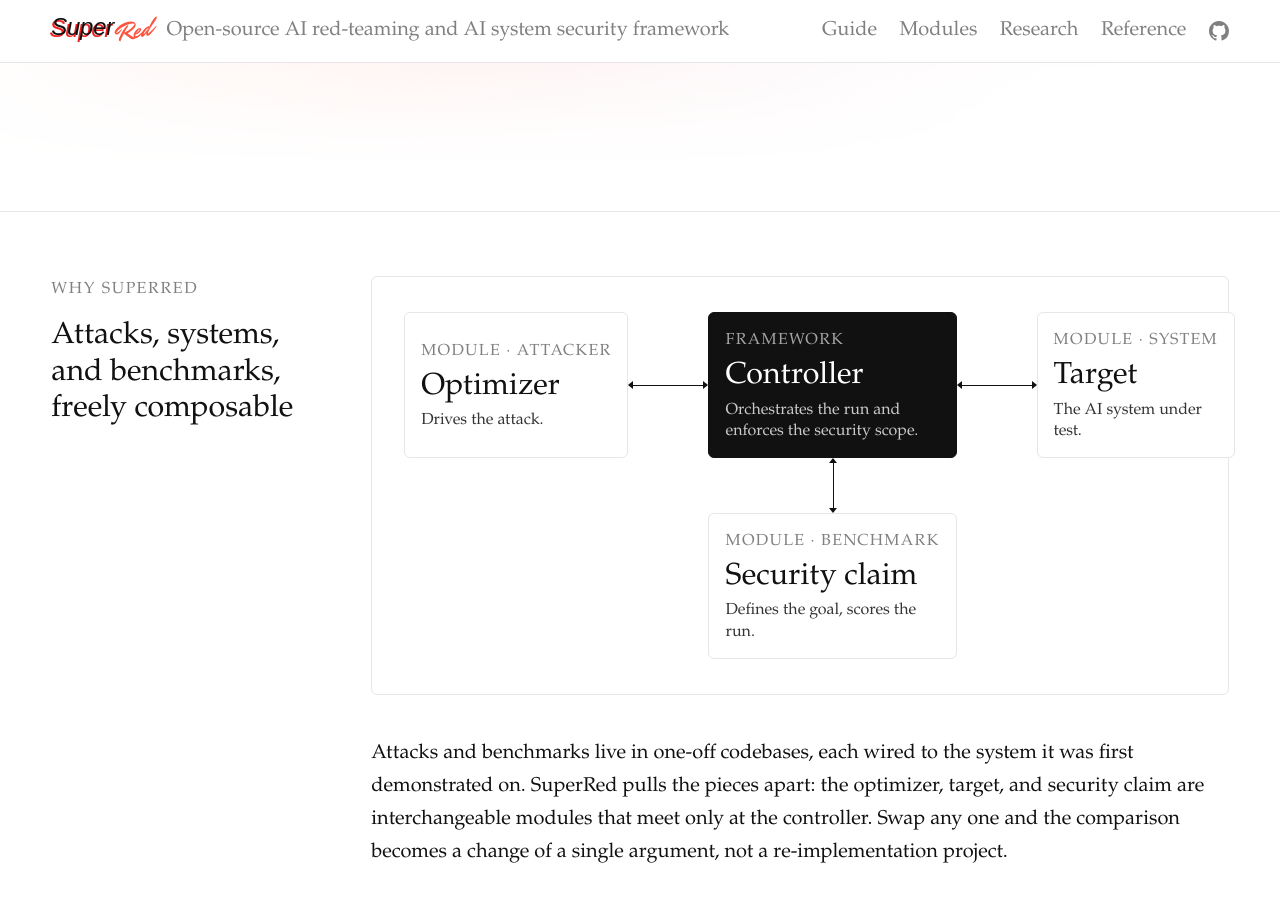
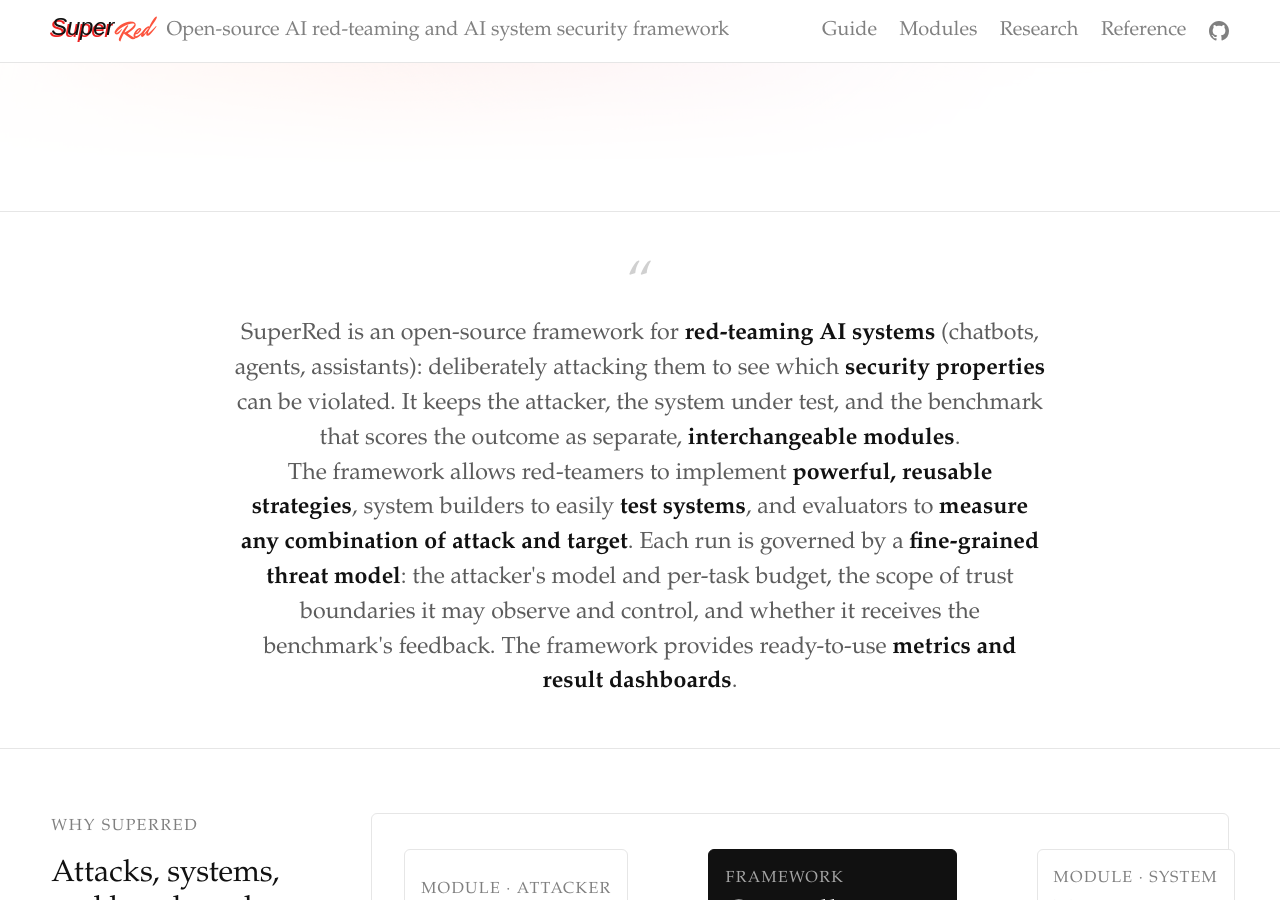
Before and after one commit to RoldSI/superred, a Jekyll site: the page built from docs/index.html, in a window 1280 px wide and 900 px high, scrolled down 608 px. Built offline with Jekyll 4.4.1, drawn with Linux system fonts in a browser that asks for light colours; some web fonts are replaced; some of the changed text lies outside the part shown.

Commit message:
docs(site): add a plain-language intro to the landing page
Add a centered pull-quote as the first section of the landing page,
between the hero and "Why SuperRed", so a newcomer grasps what SuperRed
is before reaching the diagram. Selective bolding lets it be skimmed at a
glance (red-teaming AI systems, interchangeable modules, the three
audience value phrases, a fine-grained threat model, and ready-to-use
metrics and dashboards); the non-bold text sits lighter so the emphasis
stands out.

Also link each audience card ("For red-teamers / system builders /
evaluators") to its matching guide page and make the whole card
clickable, like the documentation cards: writing-an-optimizer,
writing-a-target, and writing-tasks respectively.

```diff
--- a/docs/assets/home.css
+++ b/docs/assets/home.css
@@ -70,6 +70,41 @@
 .section p { margin: 0 0 1rem; }
 .section p:last-child { margin-bottom: 0; }
 .muted { color: var(--gray); }
+
+/* Intro pull-quote: opens the page as one centered statement. Overrides the
+   section's two-column grid so the text is truly centered (not offset into the
+   body column), and lifts the type into an italic serif quote that stands
+   apart from body copy. The two-class selector beats `.section p`. */
+.intro-quote {
+  display: block;
+  text-align: center;
+  padding-top: 3rem;
+  padding-bottom: 3rem;
+}
+.intro-quote .intro-lede {
+  max-width: 70ch;
+  margin: 0 auto;
+  font-size: clamp(1.25rem, 2vw, 1.45rem);
+  line-height: 1.5;
+  font-weight: 300;
+  color: #5c5c5c;
+}
+/* A big, faint opening quote mark keeps the block reading as a quote now that
+   the text is upright (italic hurt readability). */
+.intro-quote .intro-lede::before {
+  content: "\201C";
+  display: block;
+  margin-bottom: 0.2rem;
+  font-size: 3.4rem;
+  line-height: 1;
+  color: #d0d0d0;
+}
+/* Bold terms carry the meaning: keep them full-ink and heavy while the rest of
+   the quote sits lighter, so the emphasis reads at a glance. */
+.intro-quote .intro-lede strong {
+  font-weight: 700;
+  color: var(--ink);
+}
 
 /* module catalogue (modules.html): JS-free sticky tabs + adaptive grid */
 .tabs > input { position: absolute; opacity: 0; width: 0; height: 0; }
@@ -720,6 +755,8 @@
 }
 .aud-card {
   box-sizing: border-box;
+  text-decoration: none;
+  color: var(--ink);
   display: flex;
   flex-direction: column;
   border: 1px solid var(--line);
@@ -746,6 +783,20 @@
 }
 .audience .aud-points li::before { content: "\2192"; position: absolute; left: 0; color: var(--gray); }
 .audience .aud-points li em { font-style: italic; }
+/* A "go" link pinned to the bottom of each audience card, matching the
+   doc-card arrows. The card is an <article>, not a link, so the arrow is its
+   own <a>: margin-top:auto pushes it to the box end and it warms as the card
+   lifts, exactly like .card .go. */
+.aud-card .go {
+  align-self: flex-start;
+  margin-top: auto;
+  padding-top: 1.5rem;
+  color: var(--gray);
+  font-size: var(--fs-body);
+  text-decoration: none;
+  transition: color 160ms var(--ease);
+}
+.aud-card:hover .go { color: #ed2121; }
 
 /* ---- features grid ---- */
 .features {
--- a/docs/index.html
+++ b/docs/index.html
@@ -49,6 +49,11 @@
       <span class="cta-and">and</span>
       <a class="btn btn-primary" href="/guide/">Get started</a>
     </div>
+  </section>
+
+  <!-- ===== INTRO: centered pull-quote opening the page ===== -->
+  <section class="section intro-quote" id="intro">
+    <p class="intro-lede">SuperRed is an open-source framework for <strong>red-teaming AI systems</strong> (chatbots, agents, assistants): deliberately attacking them to see which <strong>security properties</strong> can be violated. It keeps the attacker, the system under test, and the benchmark that scores the outcome as separate, <strong>interchangeable modules</strong>.<br>The framework allows red-teamers to implement <strong>powerful, reusable strategies</strong>, system builders to easily <strong>test systems</strong>, and evaluators to <strong>measure any combination of attack and target</strong>. Each run is governed by a <strong>fine-grained threat model</strong>: the attacker's model and per-task budget, the scope of trust boundaries it may observe and control, and whether it receives the benchmark's feedback. The framework provides ready-to-use <strong>metrics and result dashboards</strong>.</p>
   </section>
 
   <!-- ===== WHY: the gap it closes ===== -->
@@ -177,7 +182,7 @@
     <div class="section-body">
     <p>Attack, system, and benchmark are the same kind of thing here: interchangeable modules. Hold any one fixed to evaluate it; every contribution strengthens a shared toolbox.</p>
     <div class="audience">
-      <article class="aud-card">
+      <a class="aud-card" href="/guide/writing-an-optimizer">
         <h3 class="aud-title">For red-teamers</h3>
         <p class="aud-lead">An interactive environment for developing attacks, so you can build and score novel strategies on real environments as you go.</p>
         <div class="aud-rule"></div>
@@ -185,8 +190,9 @@
           <li>Powerful attackers of every kind: deterministic to agentic, fixed strategies to RL.</li>
           <li>Iterate against many targets as you build, and evaluate on standard benchmarks in a few lines.</li>
         </ul>
-      </article>
-      <article class="aud-card">
+        <span class="go">Write an optimizer &rarr;</span>
+      </a>
+      <a class="aud-card" href="/guide/writing-a-target">
         <h3 class="aud-title">For system builders</h3>
         <p class="aud-lead">Declare your system's trust boundaries once, then see exactly which attacks succeed at each level of access.</p>
         <div class="aud-rule"></div>
@@ -194,8 +200,9 @@
           <li>Test any kind of target: fixed-response fixtures, simulated environments, sandboxes, or live deployments.</li>
           <li>Wrap an existing system as a target; porting is straightforward.</li>
         </ul>
-      </article>
-      <article class="aud-card">
+        <span class="go">Write a target &rarr;</span>
+      </a>
+      <a class="aud-card" href="/guide/writing-tasks">
         <h3 class="aud-title">For evaluators</h3>
         <p class="aud-lead">Package a benchmark once as a security claim, then score any attacker against any target, or reuse the ones already ported.</p>
         <div class="aud-rule"></div>
@@ -203,7 +210,8 @@
           <li>Benchmark under many threat models for fine-grained, <em>comparable</em> insight, not assumptions that vary from benchmark to benchmark.</li>
           <li>Score deterministically or agentically, whichever the benchmark calls for.</li>
         </ul>
-      </article>
+        <span class="go">Write a task &rarr;</span>
+      </a>
     </div>
     </div>
   </section>
```
